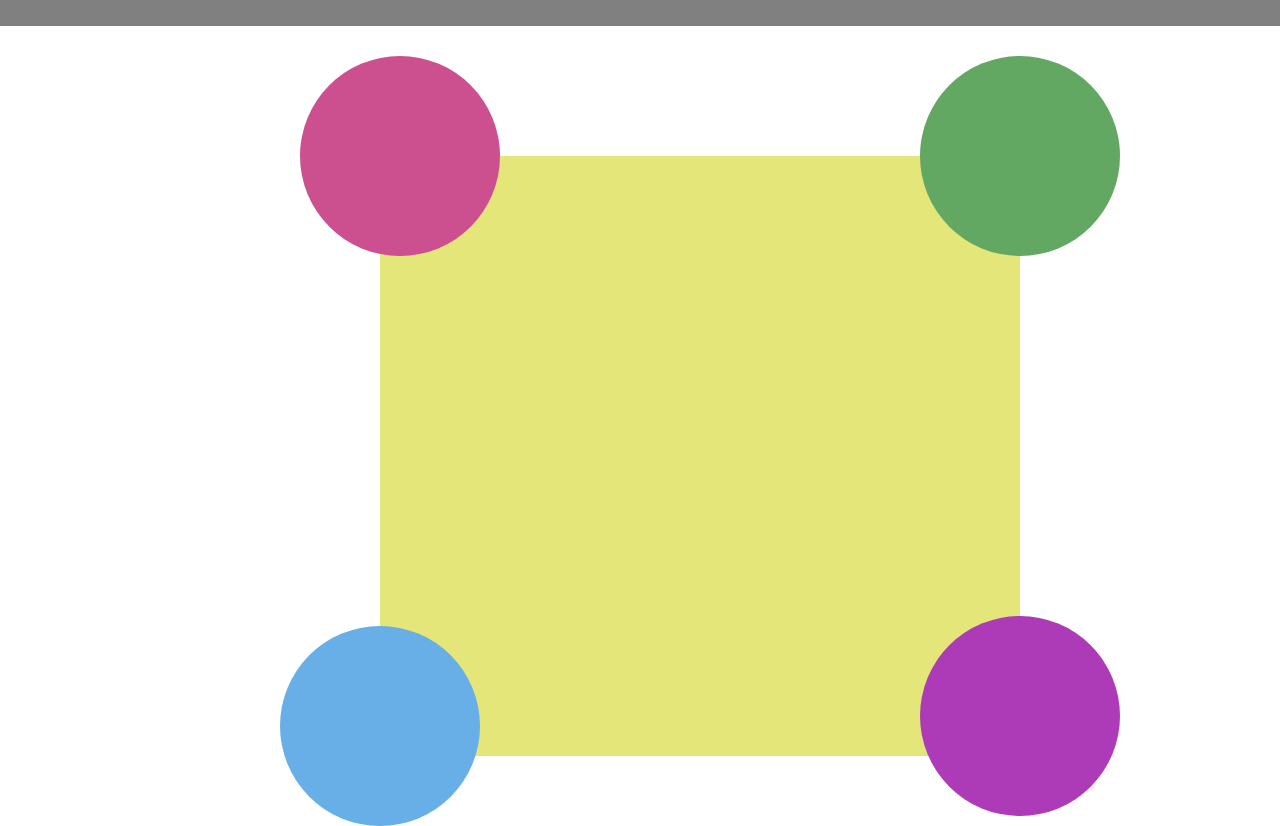
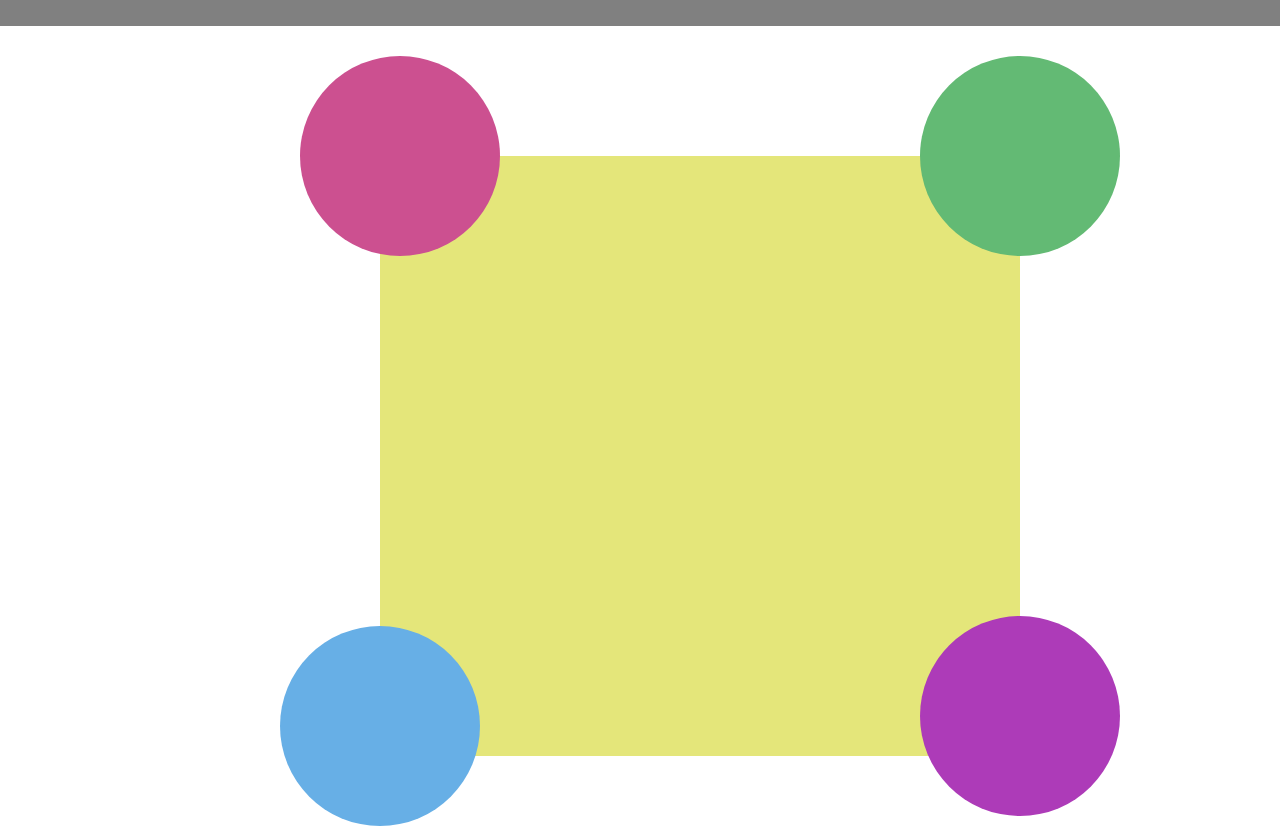
Before and after one commit to wendyorengo/positions_html, a plain HTML site: page index.html in a window 1280 px wide. Shown: the part 107-933 px from the top of the page. Drawn offline with Linux system fonts and the light colour scheme.

Commit message:
change colors

```diff
--- a/css/styles.css
+++ b/css/styles.css
@@ -46,7 +46,7 @@ h2{
     height: 200px;
     width:200px ;
     border-radius: 100px;
-    background-color:#63a862;
+    background-color:#63ba74;
     right: -100px;
     position: absolute;
     top:-100px;
```
